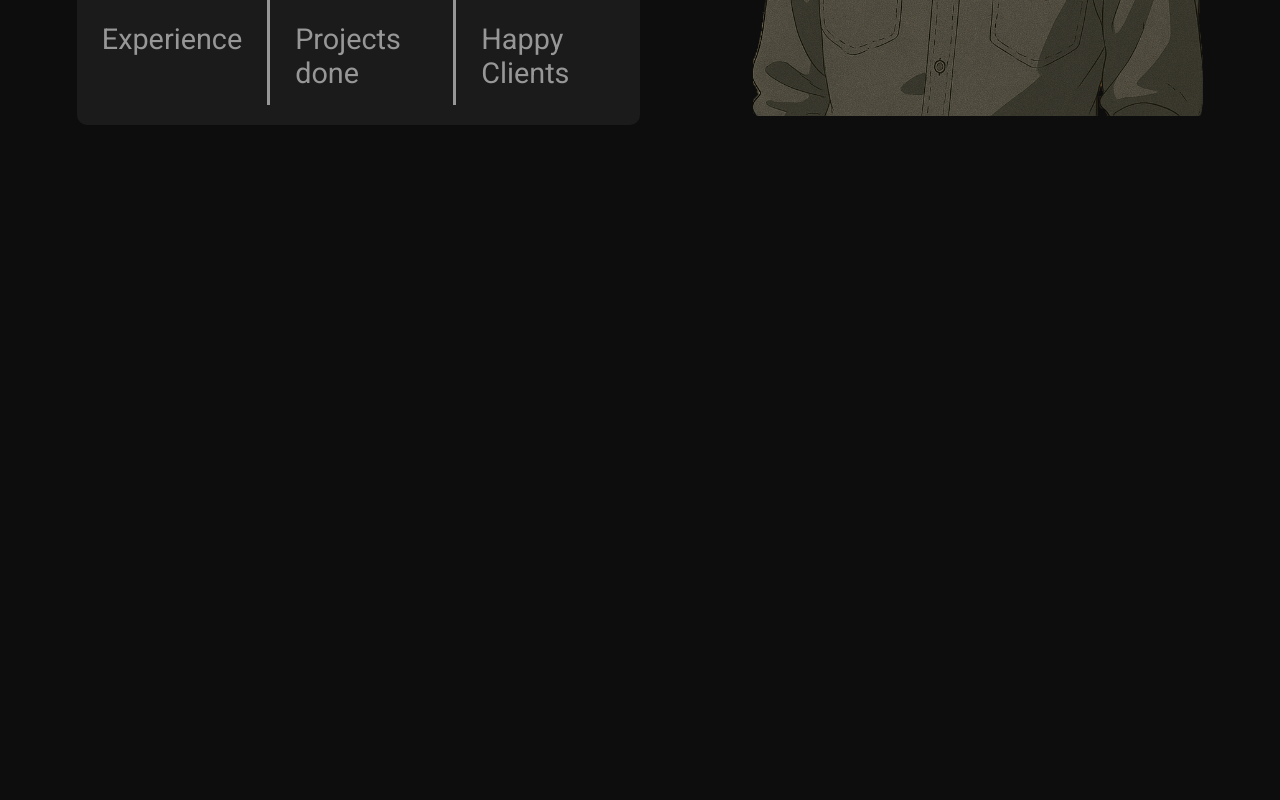
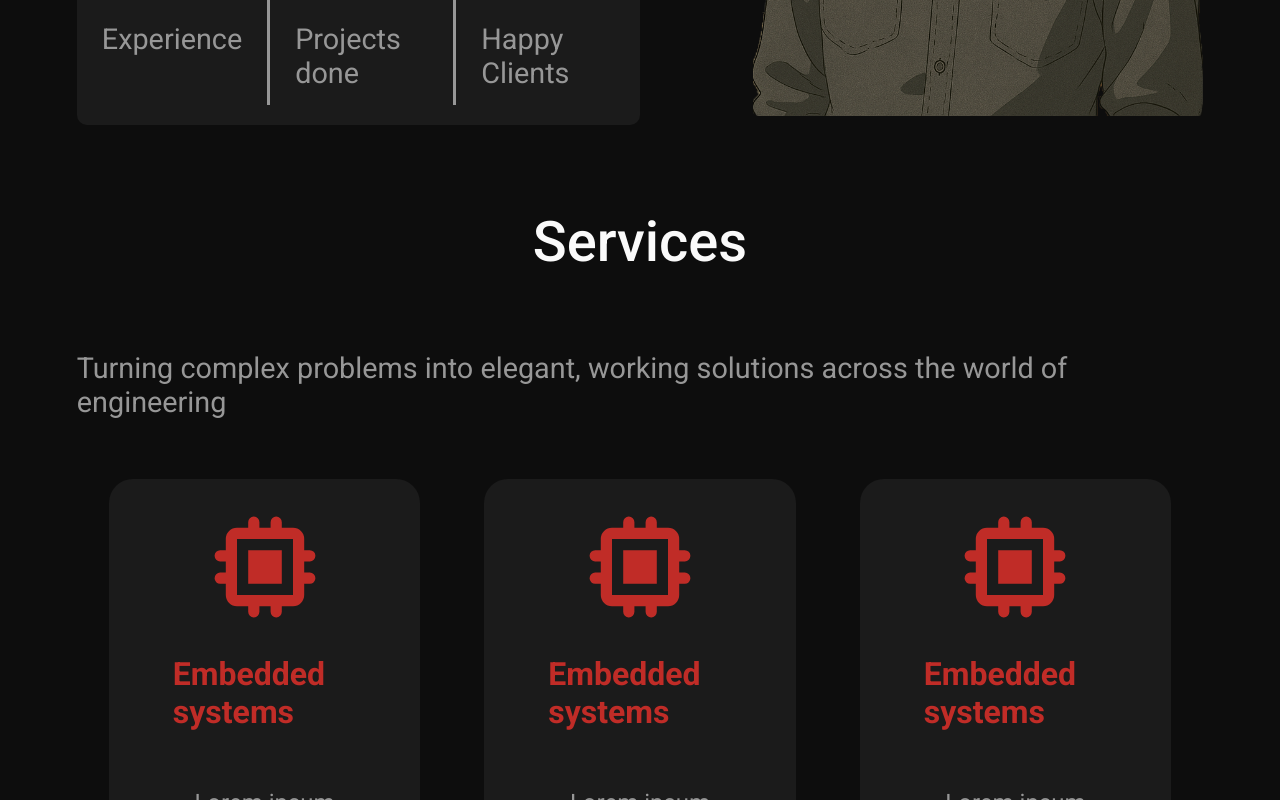
Before and after one commit to MSaeedAfshari/portfolio, a Next.js app: page / in a window 1280 px wide. Shown: the part 700-1500 px from the top of the page. Before the commit the page ends 825 px from the top, so only its background shows below. Built offline with nearby package versions, Linux system fonts and the light colour scheme.

Commit message:
import services

```diff
--- a/pages/index.js
+++ b/pages/index.js
@@ -1,5 +1,6 @@
 import Navbar from "@/components/Header/Navbar/Navbar";
 import PersonalCard from "@/components/Header/PersonalCard/PersonalCard";
+import ServiceContainer from "@/components/Services/SeviceContainer/ServiceContainer";
 import React from "react";
 
 export default function index() {
@@ -7,6 +8,7 @@ export default function index() {
     <>
       <Navbar />
       <PersonalCard />
+      <ServiceContainer />
     </>
   );
 }
```
